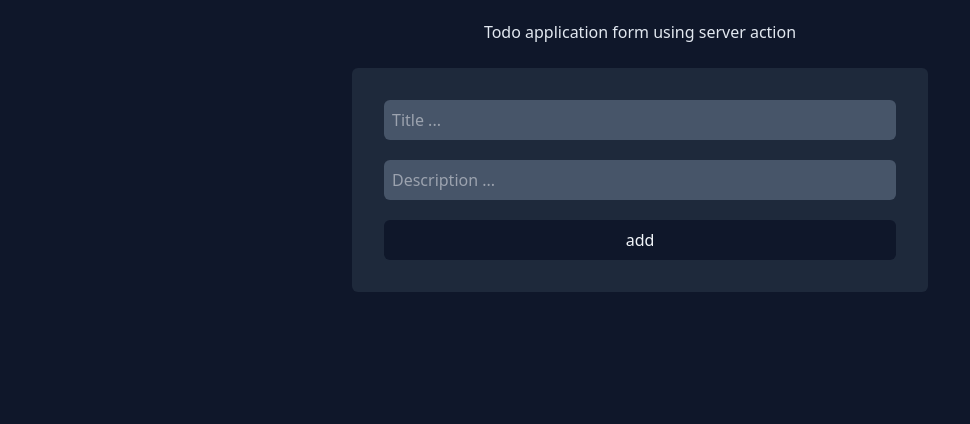
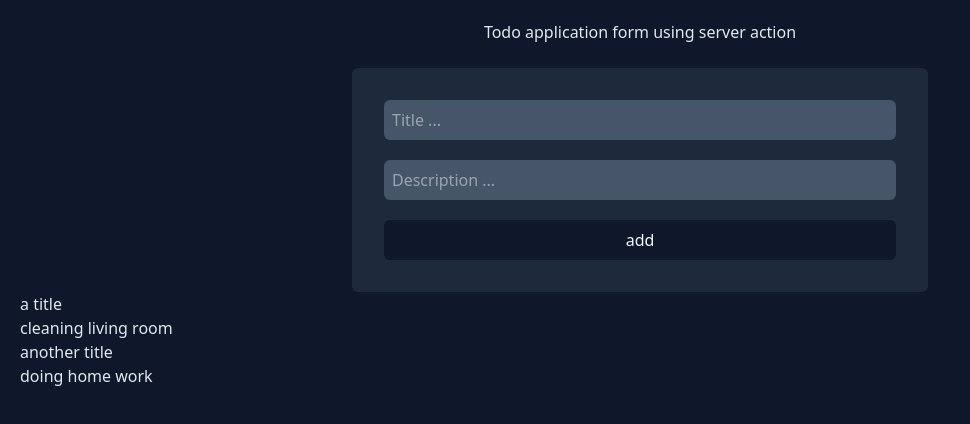
Before and after one commit to meytizn/Nextjs_Application, a Next.js app in the folder next_tutorial/: page /todo in a window 1280 px wide. Shown: the top 424 px of the page, without its empty margins (0-970 px from the left). Built offline with nearby package versions, Linux system fonts and the light colour scheme; data requests are answered from the project's data file.

Commit message:
fetching from serveraction while runing front and server

```diff
--- a/next_tutorial/app/todo/page.tsx
+++ b/next_tutorial/app/todo/page.tsx
@@ -1,5 +1,15 @@
+interface TaskInterface{
+  id:number
+  title:string
+  description:string
+}
 
-function Todo(){
+
+async function Todo(){
+
+  const response = await fetch('http://localhost:8003/tasks/',{cache:'no-store'})
+  let data:TaskInterface[]= await response.json()
+
 
 
  return(<>
@@ -13,6 +23,15 @@ function Todo(){
   <button className="p-2 bg-slate-900 text-slate-100 rounded-md">add</button>
 </form>
 
+
+<div>
+{data.map((item)=>(
+  <div key={item.id}>
+  <p>{item.title}</p>
+  <p>{item.description}</p>
+  </div>
+))}
+</div>
  </>)
 }
 
```
